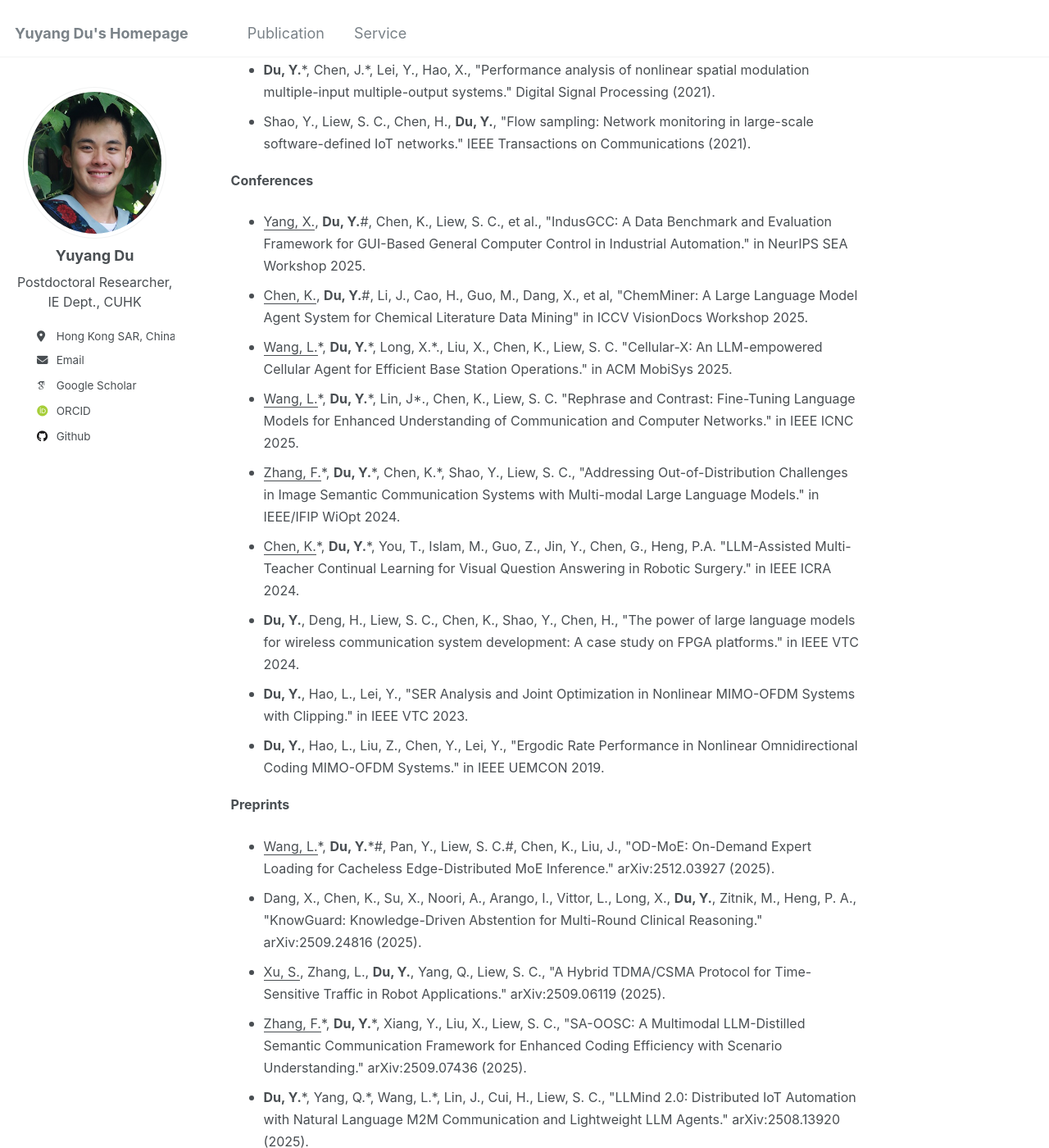
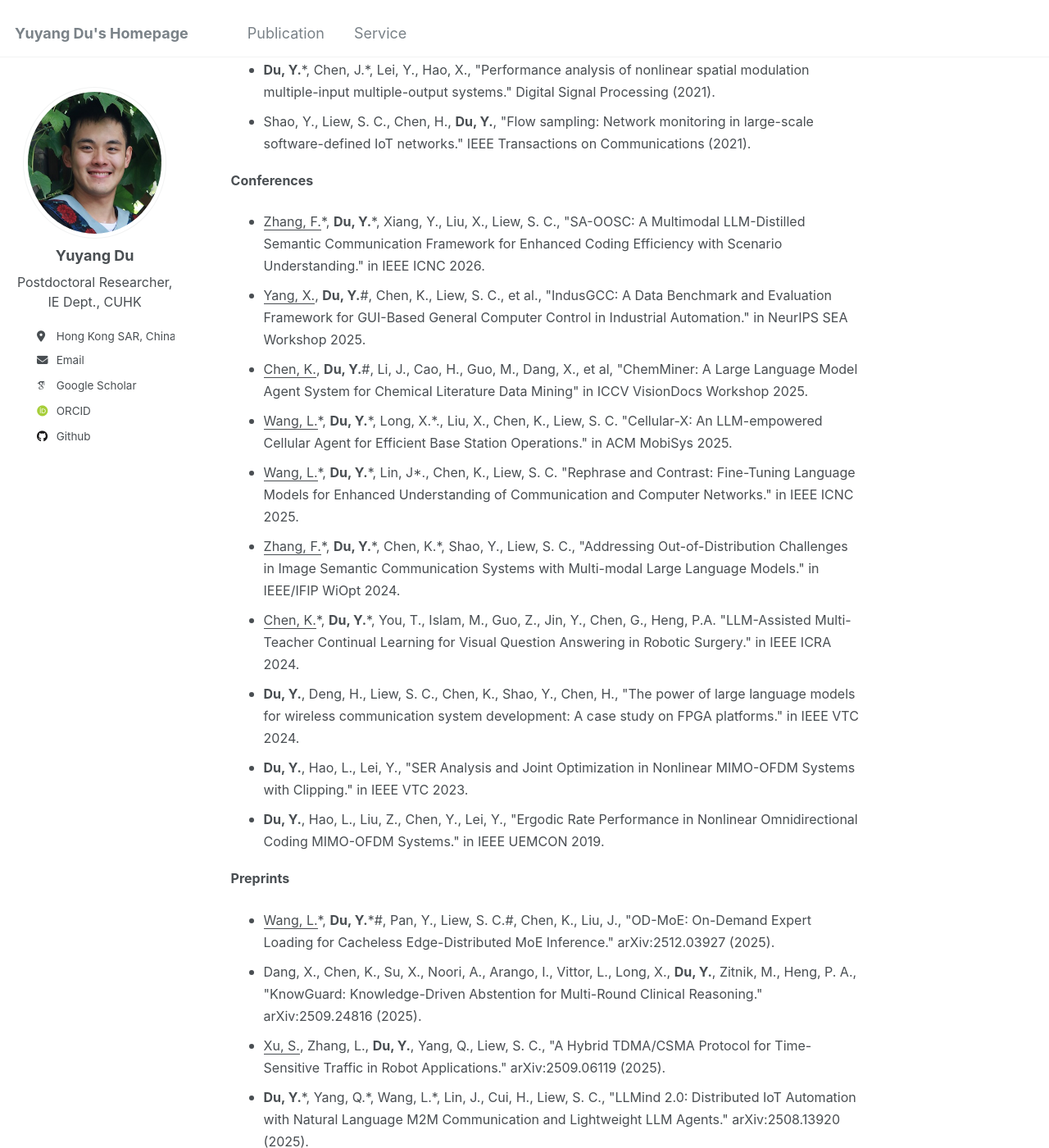
Before and after one commit to yuyangdu01/yuyangdu01.github.io, a Jekyll site: the page built from _pages/markdown.md, in a window 1280 px wide and 1400 px high, scrolled down 753 px. Shown: the whole window at 82% size. Built offline with Jekyll 4.4.1, drawn with Linux system fonts in a browser that asks for light colours; some web fonts are replaced; part of the change alters nothing that is shown.

Commit message:
Update markdown.md

```diff
--- a/_pages/markdown.md
+++ b/_pages/markdown.md
@@ -22,6 +22,7 @@ List of Publications <font size=3></font><font size=1>(<u>Mentee</u>, *Equal Con
 * <font size=3>Shao, Y., Liew, S. C., Chen, H., <b>Du, Y.</b>, "Flow sampling: Network monitoring in large-scale software-defined IoT networks." IEEE Transactions on Communications (2021).</font>
 
 **<font size=3>Conferences</font>**
+* <font size=3><u>Zhang, F.</u>*, <b>Du, Y.</b>*, Xiang, Y., Liu, X., Liew, S. C., "SA-OOSC: A Multimodal LLM-Distilled Semantic Communication Framework for Enhanced Coding Efficiency with Scenario Understanding." in IEEE ICNC 2026.</font>
 * <font size=3><u>Yang, X.</u>, <b>Du, Y.</b>#, Chen, K., Liew, S. C., et al., "IndusGCC: A Data Benchmark and Evaluation Framework for GUI-Based General Computer Control in Industrial Automation." in NeurIPS SEA Workshop 2025.</font>
 * <font size=3><u>Chen, K.</u>, <b>Du, Y.</b>#, Li, J., Cao, H., Guo, M., Dang, X., et al, "ChemMiner: A Large Language Model Agent System for Chemical Literature Data Mining" in ICCV VisionDocs Workshop 2025.</font>
 * <font size=3><u>Wang, L.</u>*, <b>Du, Y.</b>*, Long, X.*., Liu, X., Chen, K., Liew, S. C. "Cellular-X: An LLM-empowered Cellular Agent for Efficient Base Station Operations." in ACM MobiSys 2025.</font>
@@ -36,7 +37,6 @@ List of Publications <font size=3></font><font size=1>(<u>Mentee</u>, *Equal Con
 * <font size=3><u>Wang, L.</u>*, <b>Du, Y.</b>*#, Pan, Y., Liew, S. C.#, Chen, K., Liu, J., "OD-MoE: On-Demand Expert Loading for Cacheless Edge-Distributed MoE Inference." arXiv:2512.03927 (2025).</font>
 * <font size=3>Dang, X., Chen, K., Su, X., Noori, A., Arango, I., Vittor, L., Long, X., <b>Du, Y.</b>, Zitnik, M., Heng, P. A., "KnowGuard: Knowledge-Driven Abstention for Multi-Round Clinical Reasoning." arXiv:2509.24816 (2025).</font>
 * <font size=3><u>Xu, S.</u>, Zhang, L., <b>Du, Y.</b>, Yang, Q., Liew, S. C., "A Hybrid TDMA/CSMA Protocol for Time-Sensitive Traffic in Robot Applications." arXiv:2509.06119 (2025).</font>
-* <font size=3><u>Zhang, F.</u>*, <b>Du, Y.</b>*, Xiang, Y., Liu, X., Liew, S. C., "SA-OOSC: A Multimodal LLM-Distilled Semantic Communication Framework for Enhanced Coding Efficiency with Scenario Understanding." arXiv:2509.07436 (2025).</font>
 * <font size=3><b>Du, Y.</b>*, Yang, Q.*, Wang, L.*, Lin, J., Cui, H., Liew, S. C., "LLMind 2.0: Distributed IoT Automation with Natural Language M2M Communication and Lightweight LLM Agents." arXiv:2508.13920 (2025).</font>
 * <font size=3><u>Qi, H.</u>*, <b>Du, Y.</b>*, Zhang, L., Liew, S. C., Chen, K., Du, Y., "VeriRAG: A Retrieval-Augmented Framework for Automated RTL Testability Repair." arXiv:2507.15664 (2025).</font>
 * <font size=3><u>Zhang, Y.</u>, Chen, X., Chen, K., <b>Du, Y.</b>#, Dang, X., et al, "The Dual-use Dilemma in LLMs: Do Empowering Ethical Capacities Make a Degraded Utility?." arXiv:2501.13952 (2025).</font>
```
